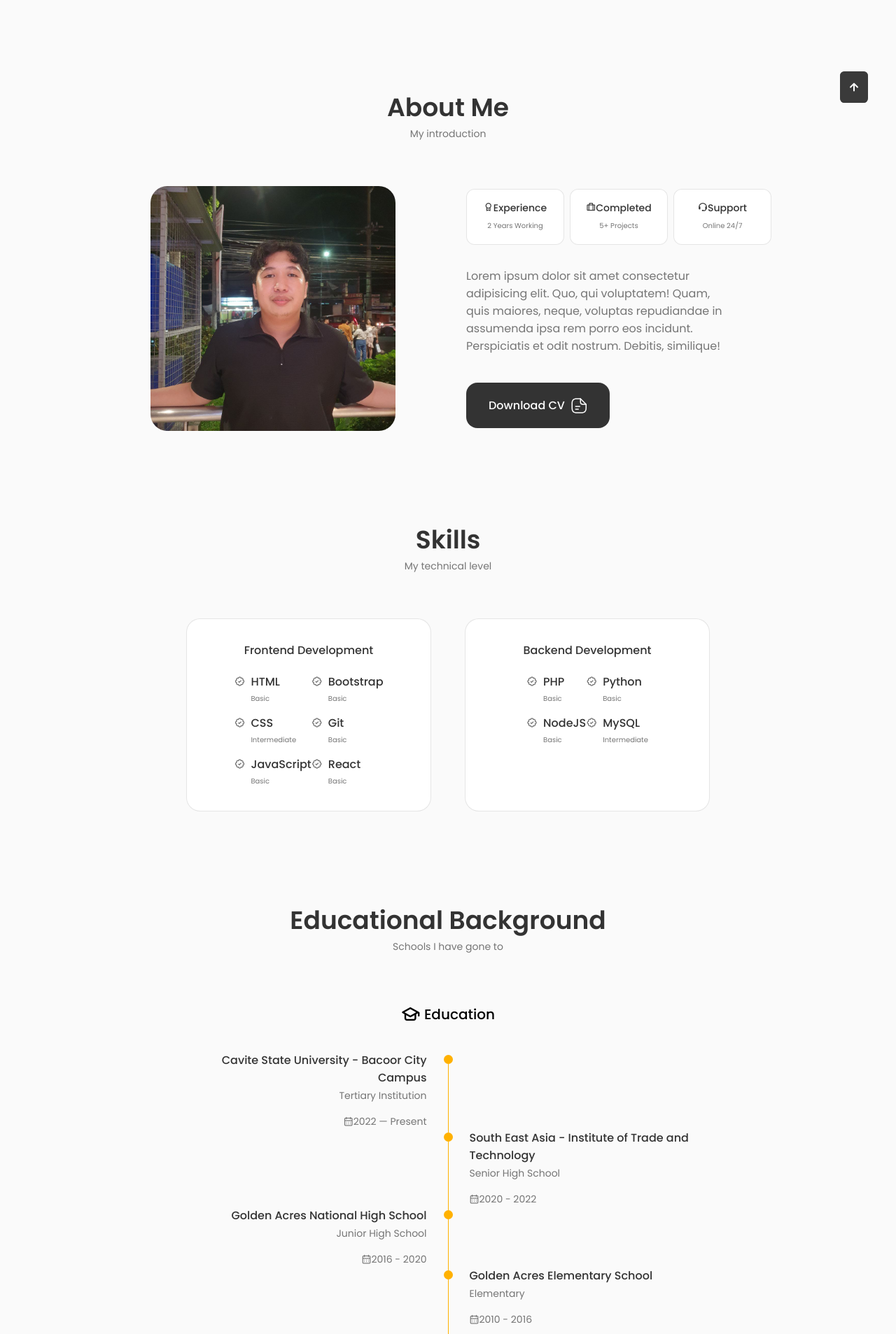
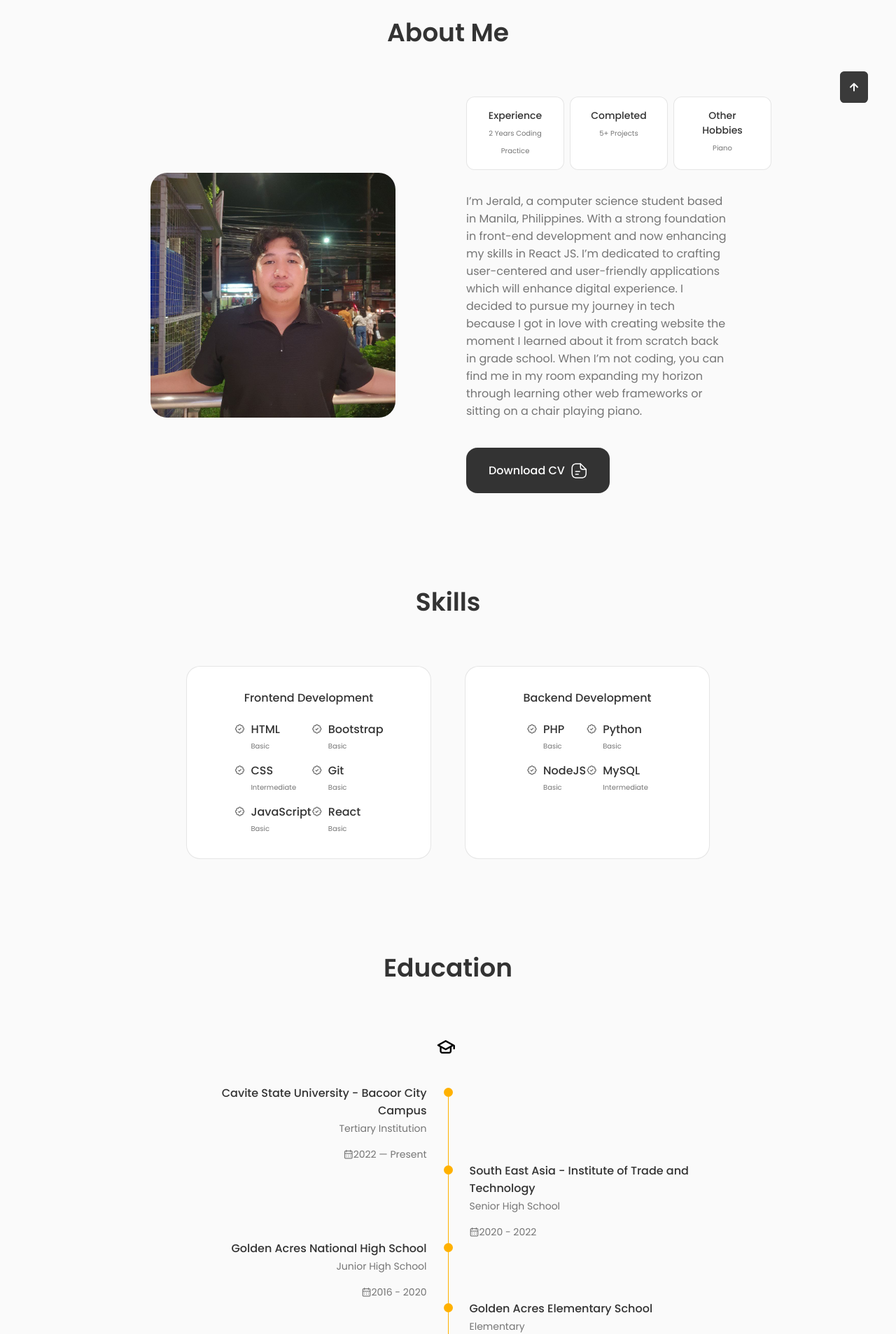
Before and after one commit to jeraldlabalan/personal-portfolio, a React (Vite) app in the folder jeee4/: page / in a window 1280 px wide. Shown: the part 813-2720 px from the top of the page at 70% size. Built offline with nearby package versions, Linux system fonts and the light colour scheme.

Commit message:
major changes

```diff
--- a/jeee4/src/App.css
+++ b/jeee4/src/App.css
@@ -131,13 +131,9 @@ img {
 .section__title {
   font-size: var(--h1-font-size);
   color: var(--title-color);
+  margin-bottom: 4rem;
 }
 
-.section__subtitle {
-  display: block;
-  font-size: var(--small-font-size);
-  margin-bottom: 4rem;
-}
 
 .section__title,
 .section__subtitle {
--- a/jeee4/src/sections/About/About.jsx
+++ b/jeee4/src/sections/About/About.jsx
@@ -10,9 +10,6 @@ function About() {
       <h2 className="section__title">
         About Me
       </h2>
-      <span className={`section__subtitle`}>
-        My introduction
-      </span>
 
       <div className={`${styles.about__container} container grid`}>
         <img src={AboutImg} className={styles.about__img} alt="about image" />
@@ -21,7 +18,7 @@ function About() {
          <Information />
 
          <p className={styles.about__description}>
-          Lorem ipsum dolor sit amet consectetur adipisicing elit. Quo, qui voluptatem! Quam, quis maiores, neque, voluptas repudiandae in assumenda ipsa rem porro eos incidunt. Perspiciatis et odit nostrum. Debitis, similique!
+         I’m Jerald, a computer science student based in Manila, Philippines. With a strong foundation in front-end development and now enhancing my skills in React JS. I’m dedicated to crafting user-centered and user-friendly applications which will enhance digital experience. I decided to pursue my journey in tech because I got in love with creating website the moment I learned about it from scratch back in grade school. When I’m not coding, you can find me in my room expanding my horizon through learning other web frameworks or sitting on a chair playing piano.
          </p>
 
          <a download="" href={cv} className={`button button__flex`}>
--- a/jeee4/src/sections/About/AboutStyles.module.css
+++ b/jeee4/src/sections/About/AboutStyles.module.css
@@ -61,6 +61,7 @@
 
   .about__img {
     width: 220px;
+    height: 220px;
   }
 
   .about__box {
--- a/jeee4/src/sections/About/Information.jsx
+++ b/jeee4/src/sections/About/Information.jsx
@@ -6,17 +6,16 @@ function Information() {
     <div className={`${styles.about__info} grid`}>
       <div className={styles.about__box}>
         <h3 className={styles.about__title}>
-          <i className="bx bx-award about__icon"></i>
           Experience
         </h3>
         <span className={styles.about__subtitle}>
-          2 Years Working
+          2 Years Coding Practice
         </span>
       </div>
 
       <div className={styles.about__box}>
         <h3 className={styles.about__title}>
-          <i className="bx bx-briefcase-alt about__icon"></i>
+
           Completed
         </h3>
         <span className={styles.about__subtitle}>
@@ -26,11 +25,11 @@ function Information() {
 
       <div className={styles.about__box}>
         <h3 className={styles.about__title}>
-          <i className='bx bx-support about__icon'></i>
-          Support
+
+          Other Hobbies
         </h3>
         <span className={styles.about__subtitle}>
-          Online 24/7
+          Piano
         </span>
       </div>
 
--- a/jeee4/src/sections/Contact/Contact.jsx
+++ b/jeee4/src/sections/Contact/Contact.jsx
@@ -29,9 +29,6 @@ function Contact() {
       <h2 className="section__title">
         Get in touch
       </h2>
-      <span className={`section__subtitle`}>
-        Contact Me
-      </span>
 
       <div className={`${styles.contact__container} container grid`}>
         <div className={styles.contact__content}>
@@ -78,7 +75,7 @@ function Contact() {
               <h3 className={styles.contact__card_title}>Messenger</h3>
               <span className={styles.contact__card_data}>jerald.labalan.5</span>
 
-              <a href="https://www.messenger.com/t/8228720097208764/"
+              <a href="https://m.me/jerald.labalan.5"
                   className={styles.contact__button}
                   target='_blank'>
                 Write me
--- a/jeee4/src/sections/Footer/Footer.jsx
+++ b/jeee4/src/sections/Footer/Footer.jsx
@@ -6,7 +6,7 @@ function Footer() {
     <footer className={styles.footer}>
       <div className={`${styles.footer__container} container`}>
         <h1 className={styles.footer__title}>
-          Jerald Labalan
+          Building a better web for <span className={styles.highlight_color_green}>tomorrow</span>, starting with <span className={styles.highlight_color_yellow}>today</span>’s code.
         </h1>
 
         <ul className={styles.footer__list}>
@@ -14,14 +14,11 @@ function Footer() {
             <a href="#about" className={styles.footer__link}>
               About
             </a>
-            <a href="#portfolio" className={styles.footer__link}>
-              Projects
-            </a>
             <a href="#skills" className={styles.footer__link}>
               Skills
             </a>
-            <a href="#qualification" className={styles.footer__link}>
-              Qualifications
+            <a href="#projects" className={styles.footer__link}>
+              Projects
             </a>
           </li>
         </ul>
--- a/jeee4/src/sections/Footer/FooterStyles.module.css
+++ b/jeee4/src/sections/Footer/FooterStyles.module.css
@@ -17,6 +17,7 @@
 .footer__title {
   text-align: center;
   margin-bottom: var(--mb-2);
+  font-size: 1.75rem;
 }
 
 .footer__link {
@@ -60,6 +61,7 @@
 .footer__social_link:hover {
   background-color: #ffb100;
   color: var(--title-color);
+
 }
 
 .footer__copy {
@@ -68,6 +70,16 @@
   color: var(--title-color);
   text-align: center;
   font-size: var(--smaller-font-size);
+}
+
+.highlight_color_yellow {
+  color: #ffb100;
+  font-size: 1.75rem;
+}
+
+.highlight_color_green {
+  color: #002e06;
+  font-size: 1.75rem;
 }
 
 
@@ -80,19 +92,73 @@
     border-radius: 0.25rem;
     font-size: 1rem;
   }
+
+  .footer__title {
+    font-size: 1.50rem;
+  }
+
+  .highlight_color {
+    color: #ffb100;
+    font-size: 1.50rem;
+  }
+
+  .highlight_color_green {
+    color: #002e06;
+    font-size: 1.50rem;
+  }
  }
+
+
 
 
  @media screen and (max-width: 768px) {
 
+  .footer__title {
+    font-size: 1.50rem;
+  }
+
+  .highlight_color_yellow{
+    color: #ffb100;
+    font-size: 1.50rem;
+  }
+
+  .highlight_color_green {
+    color: #002e06;
+    font-size: 1.50rem;
+  }
 
  }
 
  @media screen and (max-width: 576px) {
+  .footer__title {
+    font-size: 1.50rem;
+  }
+
+  .highlight_color_yellow {
+    color: #ffb100;
+    font-size: 1.50rem;
+  }
+
+  .highlight_color_green {
+    color: #002e06;
+    font-size: 1.50rem;
+  }
 
  }
 
 
  @media screen and (max-width: 350px) {
+  .footer__title {
+    font-size: 1.25rem;
+  }
 
+  .highlight_color_yellow {
+    color: #ffb100;
+    font-size: 1.25rem;
+  }
+
+  .highlight_color_green {
+    color: #002e06;
+    font-size: 1.25rem;
+  }
  }
--- a/jeee4/src/sections/Home/Data.jsx
+++ b/jeee4/src/sections/Home/Data.jsx
@@ -62,7 +62,7 @@ function Data() {
         Web Developer
       </h3>
       <p className={styles.home__description}>
-        Lorem ipsum dolor sit amet consectetur adipisicing elit. Eius dolorem unde fuga eligendi fugit ea accusamus veniam possimus iusto aspernatur. Fuga at aut maxime deserunt tempore asperiores hic doloribus optio.
+      Hi, I’m Jerald Labalan — an aspiring professional web developer. I am passionate about building intuitive and accessible websites in hopes of shaping the future of web applications. Welcome to my portfolio, where code meets creativity!
       </p>
 
       <a href="#contact" className="button button__flex">
--- a/jeee4/src/sections/Home/HomeStyles.module.css
+++ b/jeee4/src/sections/Home/HomeStyles.module.css
@@ -27,7 +27,7 @@
 }
 
 .home__title {
-  font-size: var(--big-font-size);
+  font-size: 2.60rem;
   margin-bottom: var(--mb-0-25);
 }
 
@@ -188,6 +188,9 @@ svg .button__icon {
  @media screen and (max-width: 768px) {
 
   /*====== FOR MEDIUM DEVICES =====*/
+  .home__title {
+    font-size: 2.50rem;
+  }
 
   .home__container {
     display: flex;
@@ -222,6 +225,9 @@ svg .button__icon {
 
 
  @media screen and (max-width: 350px) {
+  .home__title {
+    font-size: 1.75rem;
+  }
 
   .home__img {
     width: 180px;
--- a/jeee4/src/sections/Qualification/Qualification.jsx
+++ b/jeee4/src/sections/Qualification/Qualification.jsx
@@ -9,13 +9,10 @@ function Qualification() {
   };
 
   return (
-    <section className={`${styles.qualification} section`}>
+    <section className={`${styles.qualification} section`} id='education'>
       <h2 className='section__title'>
-        Educational Background
+        Education
       </h2>
-      <span className='section__subtitle'>
-        Schools I have gone to
-      </span>
 
       <div className={`${styles.qualification__container} container`}>
         <div className={styles.qualification__tabs}>
@@ -27,7 +24,6 @@ function Qualification() {
             <i className=
             {`${styles.qualification__icon}
               uil uil-graduation-cap`}></i>
-            Education
           </div>
         </div>
         <div className={styles.qualication__sections}>
--- a/jeee4/src/sections/Skills/Skills.jsx
+++ b/jeee4/src/sections/Skills/Skills.jsx
@@ -10,11 +10,6 @@ function Skills() {
       <h2 className="section__title">
         Skills
       </h2>
-
-      <span className={`section__subtitle`}>
-        My technical level
-      </span>
-
       <div className={`${styles.skills__container} container grid`}>
       <Frontend />
       <Backend />
--- a/jeee4/src/sections/Work/Work.jsx
+++ b/jeee4/src/sections/Work/Work.jsx
@@ -9,9 +9,6 @@ function Work() {
       <h2 className="section__title">
         Portfolio
       </h2>
-      <span className={`section__subtitle`}>
-        My works
-      </span>
 
         <Works />
 
```
